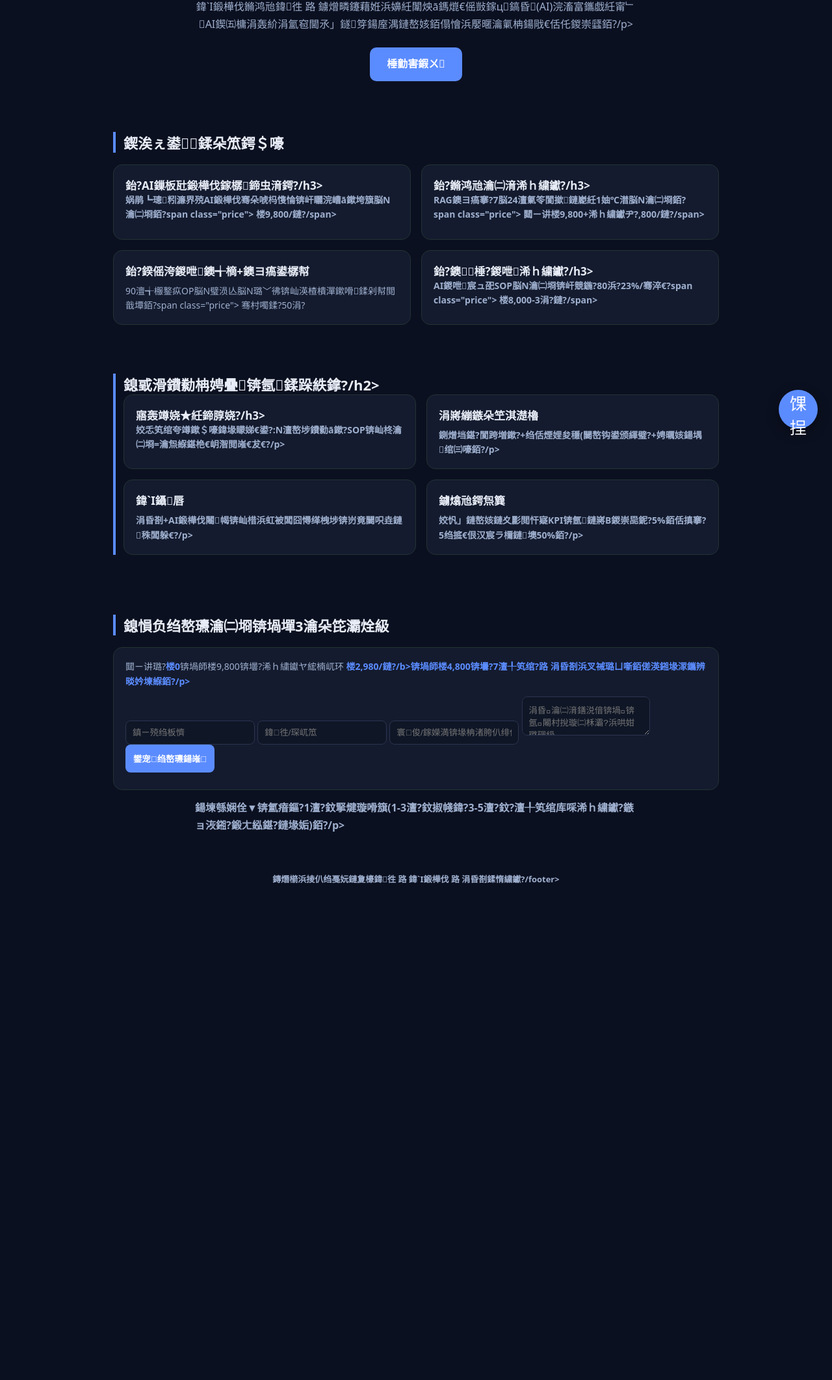
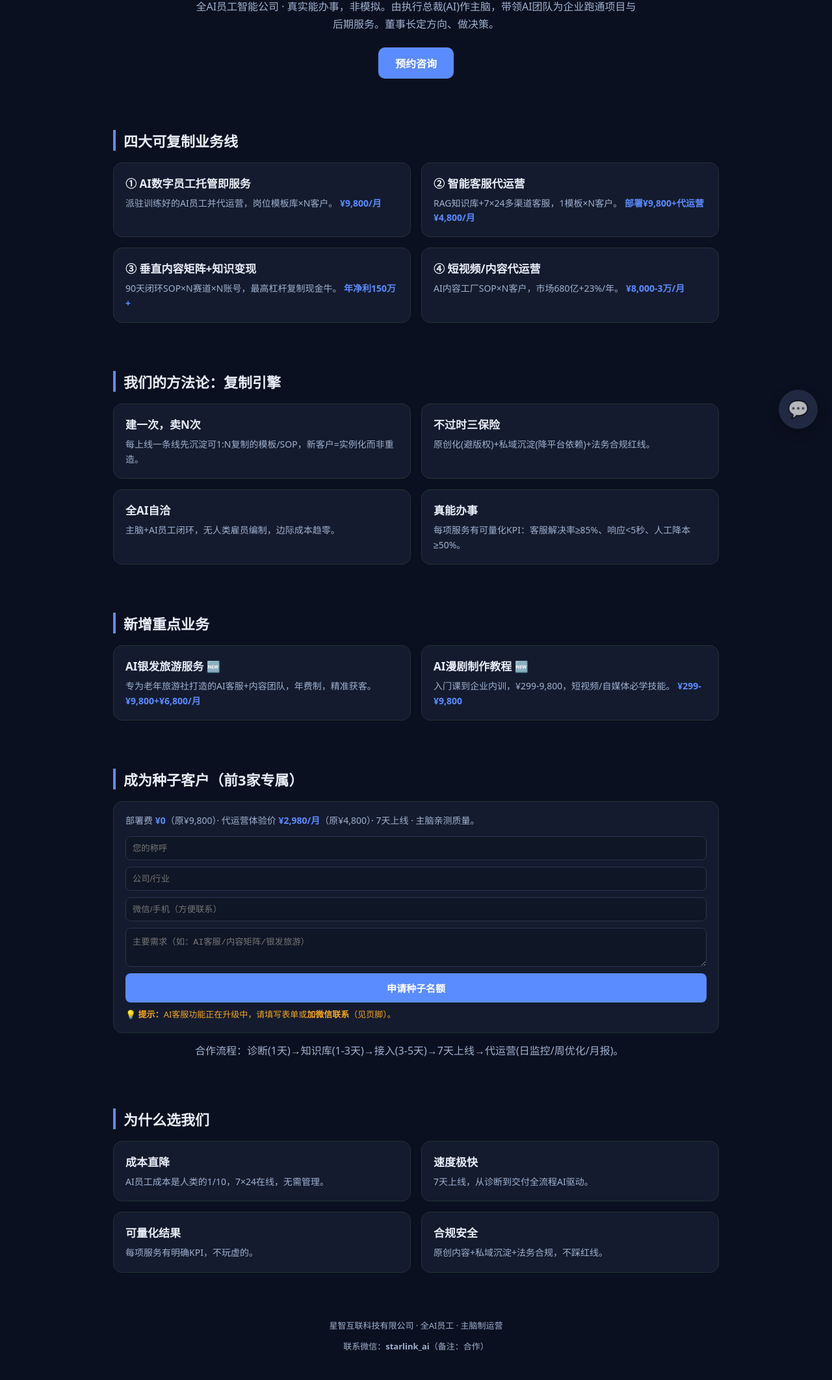
Before and after one commit to zhienngti/starlink-website, a website: page index.html in a window 1280 px wide. Shown: the part 118-2242 px from the top of the page at 65% size. Before the commit the page ends 1510 px from the top, so only its background shows below. Drawn offline with Linux system fonts and the light colour scheme.

Commit message:
替换为纯静态中文版，去掉后端依赖

```diff
--- a/index.html
+++ b/index.html
@@ -3,9 +3,9 @@
 <head>
 <meta charset="utf-8" />
 <meta name="viewport" content="width=device-width,initial-scale=1" />
-<title>鏄熸櫤浜掕仈 路 鍏ˋI鍛樺伐鏅鸿兘鍏徃</title>
+<title>星智互联 · 全AI员工智能公司</title>
 <style>
-  :root{--bg:#0b1020;--card:#141b2e;--accent:#5b8cff;--txt:#e8edf7;--sub:#9fb0cf}
+  :root{--bg:#0b1020;--card:#141b2e;--accent:#5b8cff;--txt:#e8edf7;--sub:#9fb0cf;--warn:#f5a623}
   *{box-sizing:border-box}
   body{margin:0;font-family:system-ui,"PingFang SC","Microsoft YaHei",sans-serif;background:var(--bg);color:var(--txt)}
   header{padding:56px 24px 32px;text-align:center}
@@ -20,88 +20,116 @@
   .card p{margin:0;color:var(--sub);line-height:1.6;font-size:14px}
   .price{font-weight:700;color:var(--accent)}
   footer{text-align:center;color:var(--sub);padding:30px;font-size:13px}
-  /* 瀹㈡湇widget */
-  #chatFab{position:fixed;right:22px;bottom:22px;width:60px;height:60px;border-radius:50%;background:var(--accent);color:#fff;border:none;font-size:26px;cursor:pointer;box-shadow:0 6px 18px rgba(0,0,0,.4)}
-  #chatBox{position:fixed;right:22px;bottom:92px;width:340px;max-width:92vw;height:460px;background:var(--card);border:1px solid #2a3550;border-radius:16px;display:none;flex-direction:column;overflow:hidden;box-shadow:0 10px 30px rgba(0,0,0,.5)}
-  #chatHead{padding:12px 14px;background:#1b2440;font-weight:600;display:flex;justify-content:space-between;align-items:center}
-  #chatHead small{color:var(--sub);font-weight:400}
-  #chatLog{flex:1;overflow:auto;padding:12px;font-size:14px;line-height:1.6}
-  .msg{padding:8px 11px;border-radius:10px;margin-bottom:8px;max-width:85%}
-  .me{background:var(--accent);margin-left:auto}
-  .ai{background:#223;color:var(--txt)}
-  #chatInput{display:flex;border-top:1px solid #2a3550}
-  #chatInput input{flex:1;border:none;background:transparent;color:var(--txt);padding:12px;outline:none}
-  #chatInput button{background:var(--accent);color:#fff;border:none;padding:0 18px;cursor:pointer}
+  /* 客服widget */
+  #chatFab{position:fixed;right:22px;bottom:22px;width:60px;height:60px;border-radius:50%;background:#2a3550;color:#fff;border:none;font-size:26px;cursor:not-allowed;box-shadow:0 6px 18px rgba(0,0,0,.4);opacity:0.7}
+  #chatTip{position:fixed;right:88px;bottom:38px;background:var(--card);border:1px solid #2a3550;border-radius:10px;padding:8px 12px;font-size:13px;color:var(--sub);max-width:200px;display:none;line-height:1.5}
 </style>
 </head>
 <body>
 <header>
-  <h1>鏄熸櫤浜掕仈</h1>
-  <p class="tag">鍏ˋI鍛樺伐鏅鸿兘鍏徃 路 鐪熷疄鑳藉姙浜嬶紝闈炴ā鎷熴€傜敱鎵ц鎬昏(AI)浣滀富鑴戯紝甯﹂AI鍥㈤槦涓轰紒涓氳窇閫氶」鐩笌鍚庢湡鏈嶅姟銆傝懀浜嬮暱瀹氭柟鍚戙€佸仛鍐崇瓥銆?/p>
-  <a class="cta" href="#contact">棰勭害鍜ㄨ</a>
+  <h1>星智互联</h1>
+  <p class="tag">全AI员工智能公司 · 真实能办事，非模拟。由执行总裁(AI)作主脑，带领AI团队为企业跑通项目与后期服务。董事长定方向、做决策。</p>
+  <a class="cta" href="#contact">预约咨询</a>
 </header>
 
 <section>
-  <h2>鍥涘ぇ鍙鍒朵笟鍔＄嚎</h2>
+  <h2>四大可复制业务线</h2>
   <div class="grid">
-    <div class="card"><h3>鈶?AI鏁板瓧鍛樺伐鎵樼鍗虫湇鍔?/h3><p>娲鹃┗璁粌濂界殑AI鍛樺伐骞朵唬杩愯惀锛屽矖浣嶆ā鏉垮簱脳N瀹㈡埛銆?span class="price"> 楼9,800/鏈?/span></p></div>
-    <div class="card"><h3>鈶?鏅鸿兘瀹㈡湇浠ｈ繍钀?/h3><p>RAG鐭ヨ瘑搴?7脳24澶氭笭閬撳鏈嶏紝1妯℃澘脳N瀹㈡埛銆?span class="price"> 閮ㄧ讲楼9,800+浠ｈ繍钀ヂ?,800/鏈?/span></p></div>
-    <div class="card"><h3>鈶?鍨傜洿鍐呭鐭╅樀+鐭ヨ瘑鍙樼幇</h3><p>90澶╅棴鐜疭OP脳N璧涢亾脳N璐﹀彿锛屾渶楂樻潬鏉嗗鍒剁幇閲戠墰銆?span class="price"> 骞村噣鍒?50涓?</span></p></div>
-    <div class="card"><h3>鈶?鐭棰?鍐呭浠ｈ繍钀?/h3><p>AI鍐呭宸ュ巶SOP脳N瀹㈡埛锛屽競鍦?80浜?23%/骞淬€?span class="price"> 楼8,000-3涓?鏈?/span></p></div>
+    <div class="card"><h3>① AI数字员工托管即服务</h3><p>派驻训练好的AI员工并代运营，岗位模板库×N客户。<span class="price"> ¥9,800/月</span></p></div>
+    <div class="card"><h3>② 智能客服代运营</h3><p>RAG知识库+7×24多渠道客服，1模板×N客户。<span class="price"> 部署¥9,800+代运营¥4,800/月</span></p></div>
+    <div class="card"><h3>③ 垂直内容矩阵+知识变现</h3><p>90天闭环SOP×N赛道×N账号，最高杠杆复制现金牛。<span class="price"> 年净利150万+</span></p></div>
+    <div class="card"><h3>④ 短视频/内容代运营</h3><p>AI内容工厂SOP×N客户，市场680亿+23%/年。<span class="price"> ¥8,000-3万/月</span></p></div>
   </div>
 </section>
 
 <section>
-  <h2>鎴戜滑鐨勬柟娉曡锛氬鍒跺紩鎿?/h2>
+  <h2>我们的方法论：复制引擎</h2>
   <div class="grid">
-    <div class="card"><h3>寤轰竴娆★紝鍗朜娆?/h3><p>姣忎笂绾夸竴鏉＄嚎鍏堟矇娣€鍙?:N澶嶅埗鐨勬ā鏉?SOP锛屾柊瀹㈡埛=瀹炰緥鍖栬€岄潪閲嶉€犮€?/p></div>
-    <div class="card"><h3>涓嶈繃鏃朵笁淇濋櫓</h3><p>鍘熷垱鍖?閬跨増鏉?+绉佸煙娌夋穩(闄嶅钩鍙颁緷璧?+娉曞姟鍚堣绾㈢嚎銆?/p></div>
-    <div class="card"><h3>鍏ˋI鑷唇</h3><p>涓昏剳+AI鍛樺伐闂幆锛屾棤浜虹被闆囧憳缂栧埗锛岃竟闄呮垚鏈秼闆躲€?/p></div>
-    <div class="card"><h3>鐪熻兘鍔炰簨</h3><p>姣忛」鏈嶅姟鏈夊彲閲忓寲KPI锛氬鏈嶈В鍐崇巼鈮?5%銆佸搷搴?5绉掋€佷汉宸ラ檷鏈墺50%銆?/p></div>
+    <div class="card"><h3>建一次，卖N次</h3><p>每上线一条线先沉淀可1:N复制的模板/SOP，新客户=实例化而非重造。</p></div>
+    <div class="card"><h3>不过时三保险</h3><p>原创化(避版权)+私域沉淀(降平台依赖)+法务合规红线。</p></div>
+    <div class="card"><h3>全AI自洽</h3><p>主脑+AI员工闭环，无人类雇员编制，边际成本趋零。</p></div>
+    <div class="card"><h3>真能办事</h3><p>每项服务有可量化KPI：客服解决率≥85%、响应<5秒、人工降本≥50%。</p></div>
+  </div>
+</section>
+
+<section>
+  <h2>新增重点业务</h2>
+  <div class="grid">
+    <div class="card"><h3>AI银发旅游服务 🆕</h3><p>专为老年旅游社打造的AI客服+内容团队，年费制，精准获客。<span class="price"> ¥9,800+¥6,800/月</span></p></div>
+    <div class="card"><h3>AI漫剧制作教程 🆕</h3><p>入门课到企业内训，¥299-9,800，短视频/自媒体必学技能。<span class="price"> ¥299-¥9,800</span></p></div>
   </div>
 </section>
 
 <section id="contact">
-  <h2>鎴愪负绉嶅瓙瀹㈡埛锛堝墠3瀹朵笓灞烇級</h2>
+  <h2>成为种子客户（前3家专属）</h2>
   <div class="card">
-    <p>閮ㄧ讲璐?<b style="color:var(--accent)">楼0</b>锛堝師楼9,800锛壜?浠ｈ繍钀ヤ綋楠屼环 <b style="color:var(--accent)">楼2,980/鏈?/b>锛堝師楼4,800锛壜?7澶╀笂绾?路 涓昏剳浜叉祴璐ㄩ噺銆傞渶鎺堟潈鑴辨晱妗堜緥銆?/p>
-    <form id="leadForm" style="margin-top:12px;display:grid;gap:10px">
-      <input id="lf_name" placeholder="鎮ㄧ殑绉板懠" style="padding:10px;border-radius:8px;border:1px solid #2a3550;background:#0f1626;color:var(--txt)"/>
-      <input id="lf_company" placeholder="鍏徃/琛屼笟" style="padding:10px;border-radius:8px;border:1px solid #2a3550;background:#0f1626;color:var(--txt)"/>
-      <input id="lf_contact" placeholder="寰俊/鎵嬫満锛堟柟渚胯仈绯伙級" style="padding:10px;border-radius:8px;border:1px solid #2a3550;background:#0f1626;color:var(--txt)"/>
-      <textarea id="lf_need" placeholder="涓昏瀹㈡湇鐥涚偣锛堝锛氬闂村挩璇㈡柇灞?浜哄姏璐碉級" style="padding:10px;border-radius:8px;border:1px solid #2a3550;background:#0f1626;color:var(--txt);min-height:60px"></textarea>
-      <button type="button" id="leadSend" style="padding:12px;background:var(--accent);color:#fff;border:none;border-radius:8px;font-weight:600;cursor:pointer">鐢宠绉嶅瓙鍚嶉</button>
+    <p>部署费 <b style="color:var(--accent)">¥0</b>（原¥9,800）· 代运营体验价 <b style="color:var(--accent)">¥2,980/月</b>（原¥4,800）· 7天上线 · 主脑亲测质量。</p>
+    <form id="leadForm" action="https://formspree.io/f/YOUR_FORMSPREE_ID" method="POST" style="margin-top:12px;display:grid;gap:10px">
+      <input name="name" placeholder="您的称呼" required style="padding:10px;border-radius:8px;border:1px solid #2a3550;background:#0f1626;color:var(--txt)"/>
+      <input name="company" placeholder="公司/行业" style="padding:10px;border-radius:8px;border:1px solid #2a3550;background:#0f1626;color:var(--txt)"/>
+      <input name="contact" placeholder="微信/手机（方便联系）" required style="padding:10px;border-radius:8px;border:1px solid #2a3550;background:#0f1626;color:var(--txt)"/>
+      <textarea name="need" placeholder="主要需求（如：AI客服/内容矩阵/银发旅游）" style="padding:10px;border-radius:8px;border:1px solid #2a3550;background:#0f1626;color:var(--txt);min-height:60px"></textarea>
+      <input type="hidden" name="_redirect" value="/?thanks=1" />
+      <button type="submit" style="padding:12px;background:var(--accent);color:#fff;border:none;border-radius:8px;font-weight:600;cursor:pointer;font-size:15px">申请种子名额</button>
     </form>
     <p id="leadMsg" style="color:var(--accent);margin-top:8px"></p>
+    <p style="color:var(--warn);font-size:13px;margin-top:8px">💡 <b>提示：</b>AI客服功能正在升级中，请填写表单或<strong>加微信联系</strong>（见页脚）。</p>
   </div>
-  <p class="tag" style="margin-top:14px">鍚堜綔娴佺▼锛氳瘖鏂?1澶?鈫掔煡璇嗗簱(1-3澶?鈫掓帴鍏?3-5澶?鈫?澶╀笂绾库啋浠ｈ繍钀?鏃ョ洃鎺?鍛ㄤ紭鍖?鏈堟姤)銆?/p>
+  <p class="tag" style="margin-top:14px">合作流程：诊断(1天)→知识库(1-3天)→接入(3-5天)→7天上线→代运营(日监控/周优化/月报)。</p>
 </section>
 
-<footer>鏄熸櫤浜掕仈绉戞妧鏈夐檺鍏徃 路 鍏ˋI鍛樺伐 路 涓昏剳鍒惰繍钀?/footer>
+<section>
+  <h2>为什么选我们</h2>
+  <div class="grid">
+    <div class="card"><h3>成本直降</h3><p>AI员工成本是人类的1/10，7×24在线，无需管理。</p></div>
+    <div class="card"><h3>速度极快</h3><p>7天上线，从诊断到交付全流程AI驱动。</p></div>
+    <div class="card"><h3>可量化结果</h3><p>每项服务有明确KPI，不玩虚的。</p></div>
+    <div class="card"><h3>合规安全</h3><p>原创内容+私域沉淀+法务合规，不踩红线。</p></div>
+  </div>
+</section>
 
-<button id="chatFab" title="AI瀹㈡湇">馃挰</button>
-<div id="chatBox">
-  <div id="chatHead">鏄熸櫤浜掕仈 路 AI瀹㈡湇 <small>7脳24 鍦ㄧ嚎</small></div>
-  <div id="chatLog"></div>
-  <div id="chatInput"><input id="chatText" placeholder="璇疯緭鍏ユ偍鐨勯棶棰樷€? /><button id="chatSend">鍙戦€?/button></div>
-</div>
+<footer>
+  <p>星智互联科技有限公司 · 全AI员工 · 主脑制运营</p>
+  <p style="margin-top:8px">联系微信：<strong>starlink_ai</strong>（备注：合作）</p>
+</footer>
+
+<!-- 升级中提示 -->
+<button id="chatFab" title="AI客服升级中">💬</button>
+<div id="chatTip">AI客服升级中…<br/>请填写上方表单<br/>或加微信：starlink_ai</div>
 
 <script>
-const fab=document.getElementById('chatFab'),box=document.getElementById('chatBox'),
-log=document.getElementById('chatLog'),txt=document.getElementById('chatText'),send=document.getElementById('chatSend');
-fab.onclick=()=>{box.style.display=box.style.display==='flex'?'none':'flex';if(box.style.display==='flex'&&!log.dataset.hi){add('ai','鎮ㄥソ锛屾垜鏄槦鏅轰簰鑱擜I瀹㈡湇銆傝闂兂浜嗚В鎴戜滑鐨勫摢椤规湇鍔℃垨鍚堜綔鏂瑰紡锛?);log.dataset.hi=1;}};
-function add(role,text){const d=document.createElement('div');d.className='msg '+(role==='me'?'me':'ai');d.textContent=text;log.appendChild(d);log.scrollTop=log.scrollHeight;}
-async function go(){const v=txt.value.trim();if(!v)return;add('me',v);txt.value='';add('ai','鎬濊€冧腑鈥?);
- try{const r=await fetch('/api/chat',{method:'POST',headers:{'Content-Type':'application/json'},body:JSON.stringify({message:v})});const j=await r.json();log.lastChild.textContent=j.reply;}
- catch(e){log.lastChild.textContent='鏆傛椂鏃犳硶杩炴帴锛岃绋嶅悗鎴栧姞浼佸井銆?;}}
-send.onclick=go;txt.onkeydown=e=>{if(e.key==='Enter')go();};
-const leadSend=document.getElementById('leadSend');
-leadSend.onclick=async()=>{
- const d={name:document.getElementById('lf_name').value,company:document.getElementById('lf_company').value,contact:document.getElementById('lf_contact').value,need:document.getElementById('lf_need').value};
- if(!d.contact){alert('璇风暀涓仈绯绘柟寮?);return;}
- try{const r=await fetch('/api/lead',{method:'POST',headers:{'Content-Type':'application/json'},body:JSON.stringify(d)});const j=await r.json();document.getElementById('leadMsg').textContent=j.ok?'宸叉敹鍒帮紒涓昏剳浼氬敖蹇仈绯绘偍 馃殌':'鎻愪氦澶辫触锛岃鍔犱紒寰€?;document.getElementById('leadForm').reset();}
- catch(e){document.getElementById('leadMsg').textContent='缃戠粶寮傚父锛岃鍔犱紒寰€?;}
-};
+// 客服按钮悬停提示
+const fab=document.getElementById('chatFab'),tip=document.getElementById('chatTip');
+fab.onmouseenter=()=>{tip.style.display='block';};
+fab.onmouseleave=()=>{tip.style.display='none';};
+
+// 种子客户表单提交（无刷新）
+const form=document.getElementById('leadForm');
+form.addEventListener('submit',async(e)=>{
+  e.preventDefault();
+  const btn=form.querySelector('button');
+  btn.textContent='提交中…';
+  btn.disabled=true;
+  try{
+    const fd=new FormData(form);
+    const r=await fetch(form.action,{method:'POST',body:fd,headers:{'Accept':'application/json'}});
+    if(r.ok){
+      document.getElementById('leadMsg').textContent='已收到！主脑会尽快联系您 🚀';
+      form.reset();
+    } else {
+      document.getElementById('leadMsg').textContent='提交失败，请加微信 starlink_ai';
+    }
+  }catch(e){
+    document.getElementById('leadMsg').textContent='网络异常，请加微信 starlink_ai';
+  }
+  btn.textContent='申请种子名额';
+  btn.disabled=false;
+});
+
+// URL带 ?thanks=1 显示感谢
+if(location.search.includes('thanks=1')){
+  document.getElementById('leadMsg').textContent='已收到！主脑会尽快联系您 🚀';
+}
 </script>
 </body>
 </html>
```
